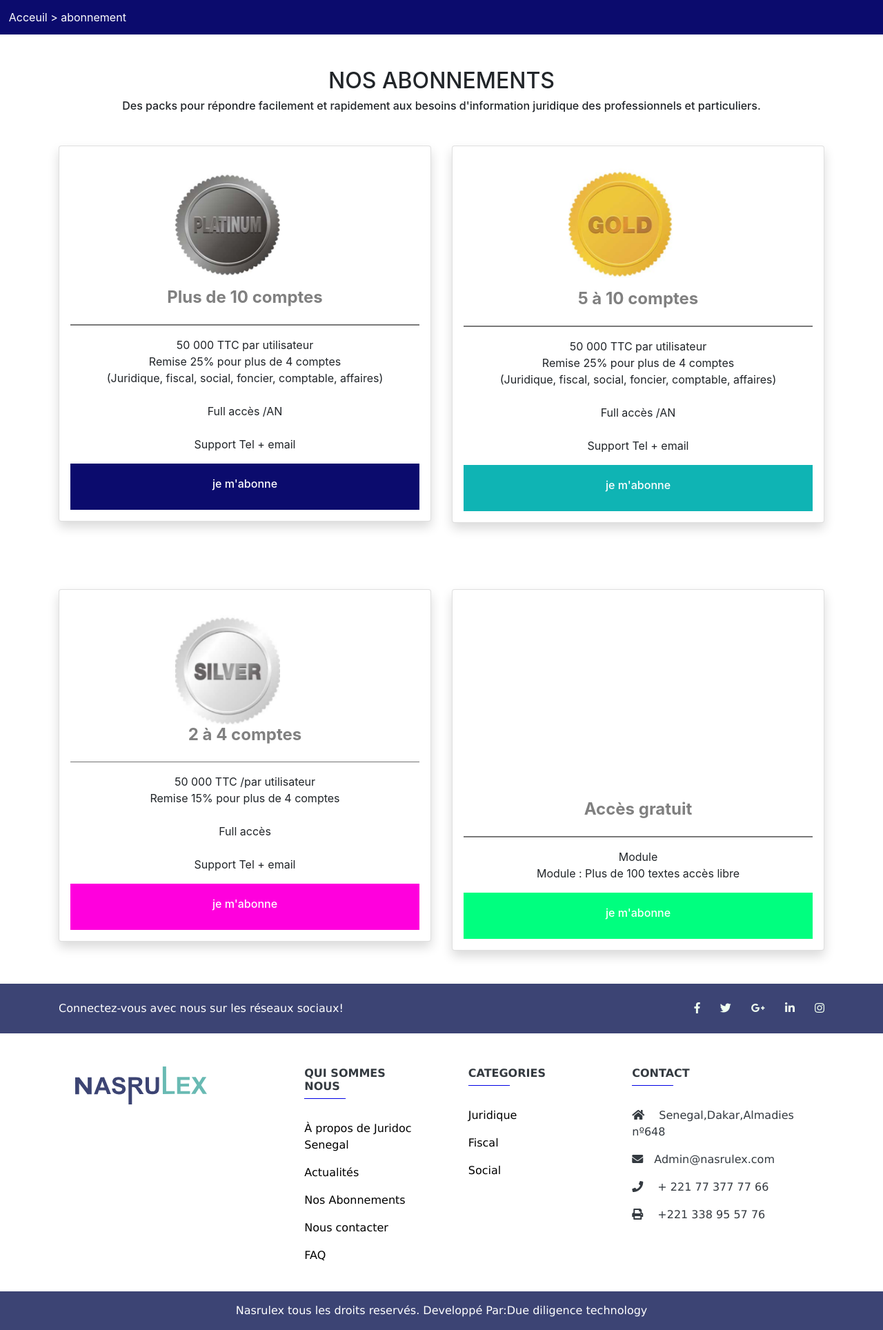
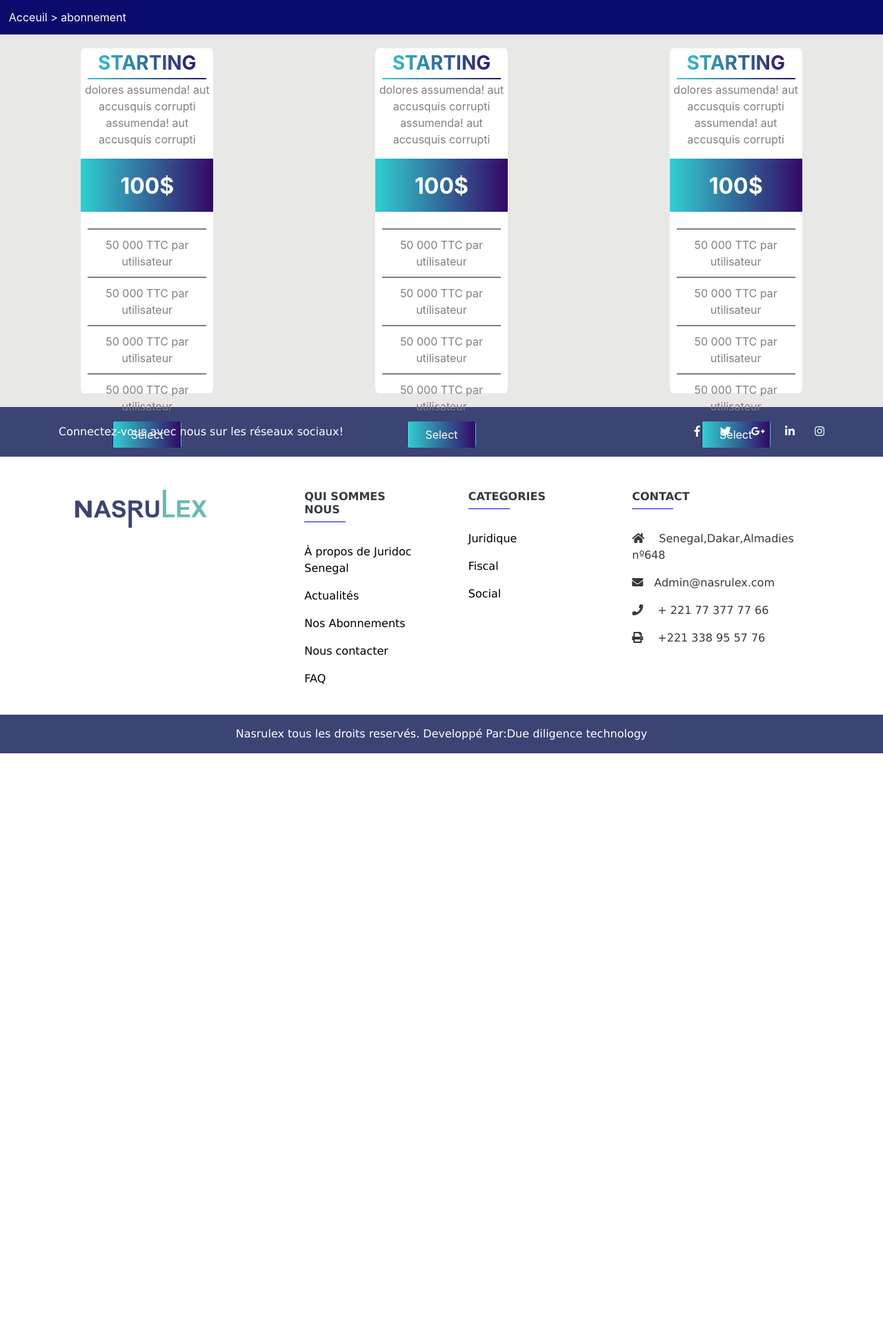
Before and after one commit to syakasamate/juriDoc, a Symfony app: template templates/Tarif/index.html.twig in a window 1280 px wide. Shown: the part 122-2050 px from the top of the page at 69% size. After the commit the page ends 1214 px from the top, so only its background shows below. Run offline with Twig, Linux system fonts and the light colour scheme; the template is opened without the code that fills it, so the values that code supplies are empty; some libraries are stand-ins or nearby versions.

Commit message:
table princing

```diff
--- a/public/style.css
+++ b/public/style.css
@@ -466,3 +466,87 @@
                         .n {
                             font-size: 20px;
                         }
+
+                        .hexagon {
+                            position: relative;
+                            height: 500px;
+                            width: 300px;
+                            background-color: white;
+                            -webkit-clip-path: polygon(50% 0%, 100% 9%, 100% 93%, 50% 100%, 0 92%, 0 8%);
+                            clip-path: polygon(50% 0%, 100% 9%, 100% 93%, 50% 100%, 0 92%, 0 8%);
+                        }
+
+                        .hexagon .fils {
+                            position: absolute;
+                            top: 150px;
+                            height: 300px;
+                            width: 300px;
+                            background-color: #00B5C7;
+                            -webkit-clip-path: polygon(50% 0%, 100% 9%, 100% 93%, 50% 100%, 0 92%, 0 8%);
+                            clip-path: polygon(50% 0%, 100% 9%, 100% 93%, 50% 100%, 0 92%, 0 8%);
+                        }
+
+                        * {
+                            margin: 0;
+                            padding: 0;
+                            -webkit-box-sizing: border-box;
+                            -moz-box-sizing: border-box;
+                            box-sizing: border-box;
+                        }
+
+                        .pricetable {
+                            margin-left: auto;
+                            margin-right: auto;
+                            margin-top: 20px;
+                            margin-bottom: 20px;
+                            width: 15%;
+                            background-color: white;
+                            border-radius: 2%;
+                            height: 500px;
+                        }
+
+                        .titleprice {
+                            margin: 10px;
+                            line-height: 0.85;
+                            background: linear-gradient(to right, #30CFD0 0%, #330867 100%);
+                            -webkit-background-clip: text;
+                            background-clip: text;
+                            -webkit-text-fill-color: transparent;
+                        }
+
+                        .price {
+                            text-align: center;
+                            width: 100%;
+                            height: 77px;
+                            background: linear-gradient(to right, #30CFD0 0%, #330867 100%);
+                        }
+
+                        .priceprice span {
+                            margin-top: 10px;
+                            color: white;
+                            font-size: 50;
+                            font-weight: 100;
+                        }
+
+                        .princecondition p {
+                            text-align: center;
+                            margin: 10px;
+                            color: gray;
+                        }
+
+                        .ligne1 {
+                            height: 2px;
+                            background: linear-gradient(to right, #30CFD0 0%, #330867 100%);
+                            margin: 3px 10px;
+                        }
+
+                        .ligne {
+                            height: 2px;
+                            background-color: gray;
+                            margin: 10px;
+                        }
+
+                        .btn-price1 {
+                            color: white;
+                            background: linear-gradient(to right, #30CFD0 0%, #330867 100%);
+                        }
--- a/templates/Tarif/index.html.twig
+++ b/templates/Tarif/index.html.twig
@@ -1,81 +1,99 @@
 {% extends 'base.html.twig' %} {% block body %}
-<div  style="background-color: 	rgb(11, 11, 109)" class="sa">
+<div style="background-color: 	rgb(11, 11, 109)" class="sa">
     <a href="{{path('acceuil')}}" class="text-white ls">Acceuil > abonnement</a>
 </div>
+<div class="container-fluid " style="background-color:#E8E8E6">
+    <!-- Contenedor -->
+    <div class="row">
+        <div class="pricetable col-4-md">
+            <h3 class="titleprice text-center font-weight-bold">STARTING</h3>
+            <div class="ligne1"></div>
+            <p class="text-center" style="color:gray">
+                dolores assumenda! aut accusquis corrupti assumenda! aut accusquis corrupti
+            </p>
+            <div class="price">
 
-<div class="container">
-    <div class="docs  ">
-<h2 class="text-center mt-5 text-bold">  NOS ABONNEMENTS</h2>
-<h6 class="text-center">Des packs pour répondre facilement et rapidement aux besoins d'information juridique des professionnels et particuliers.</h6>        <div class="row mt-5">
-            <div class="col-lg-6 pack col-sm-12 ">
-                <div class="card shadow p-3 mb-5 bg-white rounded  ">
-                    <img class="card-img-top mt-3 mb-3 t1" src="cap1.png"  alt="Card image cap">
-
-                    <h4 class="text-center" style="color:gray;font-weight: bold;">Plus de 10 comptes</h4>
-
-                    <hr style="background-color:gray;height: 0.5px;height: 0.5px;">
-                    <p class="card-text text-center ">50 000 TTC par utilisateur <br>
-                    Remise 25% pour plus de 4 comptes<br>
- (Juridique, fiscal, social, foncier, comptable, affaires) <br><br>
-Full accès /AN <br><br>
-Support Tel + email <br> </p>
- <div style="background-color: 	rgb(11, 11, 109)">
-                   <h6 class="text-center card-body  ">  <a href="login"  class="bc"> je m'abonne</a></h6>
+                <div class="priceprice pt-3"><span class=" font-weight-bold" style="font-weight: bold;font-size:xx-large;">100$</span></div>
+            </div>
+            <div class="princecondition mt-4">
+                <div class="ligne"></div>
+                <p>50 000 TTC par utilisateur
+                </p>
+                <div class="ligne"></div>
+                <p>50 000 TTC par utilisateur
+                </p>
+                <div class="ligne"></div>
+                <p>50 000 TTC par utilisateur
+                </p>
+                <div class="ligne"></div>
+                <p>50 000 TTC par utilisateur
+                </p>
+            </div>
+            <div class="priceaction text-center" style="color:white">
+                <button class='btn btn-price1' style="color:white;width: 100px;">Select</button>
             </div>
         </div>
+        <div class="pricetable col-4-md">
+            <h3 class="titleprice text-center font-weight-bold">STARTING</h3>
+            <div class="ligne1"></div>
+            <p class="text-center" style="color:gray">
+                dolores assumenda! aut accusquis corrupti assumenda! aut accusquis corrupti
+            </p>
+            <div class="price">
+
+                <div class="priceprice pt-3"><span class=" font-weight-bold" style="font-weight: bold;font-size:xx-large;">100$</span></div>
             </div>
-            <div class="col-lg-6 pack col-sm-12">
-                <div class="card shadow p-3 mb-5 bg-white rounded">
-                    <img class="card-img-top mt-3 mb-3 t1" src="cap2.png"  alt="Card image cap">
-                    <h4 class="text-center" style="color:gray;font-weight: bold;">5 à 10 comptes</h4>
-
-                    <hr style="background-color:gray;height: 0.5px;height: 0.5px;">
-                    <p class="card-text text-center "> 50 000 TTC par utilisateur <br>
-Remise 25% pour plus de 4 comptes<br>
- (Juridique, fiscal, social, foncier, comptable, affaires) <br><br>
-Full accès /AN <br><br>
-Support Tel + email <br> </p>
- <div  style="background-color: rgb(15, 180, 180)">
-                   <h6 class="text-center card-body ">  <a href="login" class="bc"> je m'abonne</a></h6>
+            <div class="princecondition mt-4">
+                <div class="ligne"></div>
+                <p>50 000 TTC par utilisateur
+                </p>
+                <div class="ligne"></div>
+                <p>50 000 TTC par utilisateur
+                </p>
+                <div class="ligne"></div>
+                <p>50 000 TTC par utilisateur
+                </p>
+                <div class="ligne"></div>
+                <p>50 000 TTC par utilisateur
+                </p>
+            </div>
+            <div class="priceaction text-center" style="color:white">
+                <button class='btn btn-price1' style="color:white;width: 100px;">Select</button>
             </div>
         </div>
+        <div class="pricetable col-4-md">
+            <h3 class="titleprice text-center font-weight-bold">STARTING</h3>
+            <div class="ligne1"></div>
+            <p class="text-center" style="color:gray">
+                dolores assumenda! aut accusquis corrupti assumenda! aut accusquis corrupti
+            </p>
+            <div class="price">
+
+                <div class="priceprice pt-3"><span class=" font-weight-bold" style="font-weight: bold;font-size:xx-large;">100$</span></div>
             </div>
-
+            <div class="princecondition mt-4">
+                <div class="ligne"></div>
+                <p>50 000 TTC par utilisateur
+                </p>
+                <div class="ligne"></div>
+                <p>50 000 TTC par utilisateur
+                </p>
+                <div class="ligne"></div>
+                <p>50 000 TTC par utilisateur
+                </p>
+                <div class="ligne"></div>
+                <p>50 000 TTC par utilisateur
+                </p>
             </div>
-        <div class="row mt-5">
-            <div class="col-lg-6 pack col-sm-12">
-                <div class="card shadow p-3 mb-5 bg-white rounded">
-                    <img class="card-img-top mt-3 mb-31 t1" src="cap3.png"  alt="Card image cap">
-                    <h4 class="text-center " style="color:gray;font-weight: bold;">2 à 4 comptes</h4>
-
-                    <hr style="background-color:gray; height: 0.5px;">
-                    <p class="card-text text-center ">50 000 TTC /par utilisateur <br>
-Remise 15% pour plus de 4 comptes<br><br>
-Full accès<br><br>
-Support Tel + email <br></p>
-<div style="background-color: rgb(255, 0, 221)">
-                   <h6 class="text-center card-body ">  <a href="login" class="bc"> je m'abonne</a></h6>
-                    </div>
-                </div>
-            </div>
-            <div class="col-lg-6 pack col-sm-12">
-                <div class="card shadow p-3 mb-5 bg-white rounded">
-                <div class="t4">
-                </div>
-                    <h4 class="text-center" style="color:gray;font-weight: bold;">Accès gratuit</h4>
-
-                    <hr style="background-color:gray; height: 0.5px;">
-                    <p class="card-text text-center ">Module <br>
-Module : Plus de 100 textes accès libre </p>
- <div  style="background-color:  springgreen" class="bc4"  >
-                   <h6 class="text-center card-body ">  <a href="login" class="bc"> je m'abonne</a></h6>
-                     </div>
+            <div class="priceaction text-center" style="color:white">
+                <button class='btn btn-price1' style="color:white;width: 100px;">Select</button>
             </div>
         </div>
 
     </div>
 </div>
-</div>
+
+
 
 
 {% endblock %}
```
Lines whose indentation alone changed are shown as unchanged.
